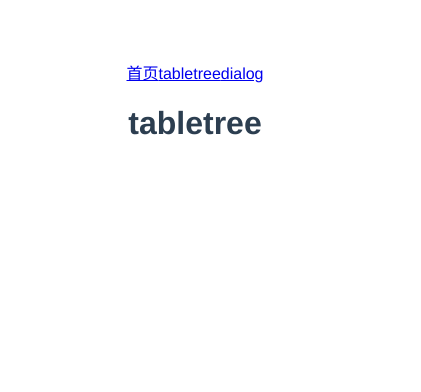
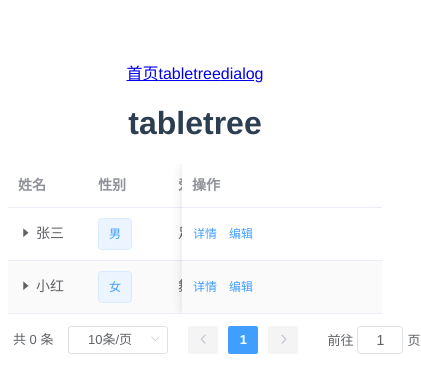
Before and after one commit to quanqiushoujila/utils, a Vue app: page /#/tabletree in a window 390 px wide. Shown: the top 392 px of the page, 421 px wide, since content can reach past the window. Built offline with nearby package versions, Linux system fonts and the light colour scheme.

Commit message:
tabletree

```diff
--- a/src/components/govDialog/index.vue
+++ b/src/components/govDialog/index.vue
@@ -167,9 +167,9 @@ export default {
   },
 }
 </script>
-<!-- <style lang="scss" scoped>
+<style scoped>
 .dialog-layout {
   margin: -30px -20px;
   padding: 0px 20px;
 }
-</style> -->
+</style>
--- a/src/components/tabletree/tabletree.vue
+++ b/src/components/govTableTree/index.vue
@@ -15,28 +15,32 @@
       :row-class-name="tableRowClassName"
       :stripe="table.stripe ? table.stripe : true"
       :size="table.size ? table.size : 'medium'"
-      :show-header="table.showHeader ? table.showHeader : true"
-      @selection-change="handleSelectionChange">
+      :show-header="table.showHeader ? table.showHeader : true">
       <el-table-column
-        v-if="table.selection == null ? true : table.selection"
+        v-if="table.isSelection == null ? true : table.isSelection"
         type="selection"
         width="55">
       </el-table-column>
       <template v-for="item in table.props">
-        <template v-if="item.treeKey">
+        <template v-if="item.treeKey && table.isTree">
           <el-table-column
             :label="item.label"
             :width="item.width ? item.width : ''"
             :prop="item.prop || ''">
             <template slot-scope="scope">
-              <span
+              <!-- <span
                 @click.prevent="toggleHandle(scope.row, scope.$index)"
                 :style="childStyles(scope.row)">
                 <i
                   :class="iconClasses(scope.row)"
                   :style="iconStyles(scope.row)"></i>
                 {{ scope.row[item.prop] }}
-              </span>
+              </span> -->
+              <i
+                @click.prevent="toggleHandle(scope.row, scope.$index)"
+                class="icon-toggle"
+                :class="iconClasses(scope.row)"></i>
+              {{ scope.row[item.prop] }}
             </template>
           </el-table-column>
         </template>
@@ -50,21 +54,44 @@
             :min-width="item.minWidth ? item.minWidth : ''"
             :width="item.width ? item.width : ''">
             <template slot-scope="scope">
-              <slot :name="item.prop" :data="scope"></slot>
+              <slot :name="item.prop" :data="templateData(item, scope.row)"></slot>
             </template>
           </el-table-column>
         </template>
         <template v-else>
-          <table-column
-            @tableCellHandle="tableCellHandle"
+          <el-table-column
+            v-if="item.show !== false ? true : false"
+            show-overflow-tooltip
             :key="item.prop"
-            :data="item">
-          </table-column>
+            :width="item.width ? item.width : ''"
+            :label="item.label">
+            <template slot-scope="scope">
+              {{ item.type === 'dic' ? getDicValue(item, scope.row[item.prop]) : scope.row[item.prop] }}
+            </template>
+          </el-table-column>
         </template>
       </template>
+      <el-table-column
+        v-if="table.operation && (table.operation.isOperation == null ? true : table.operation.isOperation)"
+        fixed="right"
+        :label="table.operation.label"
+        :width="table.operation.width ? table.operation.width : ''">
+        <template slot-scope="scope">
+          <template v-for="item in table.operation.props">
+            <el-button
+               v-if="(item.show == null ? true : item.show)"
+              :key="item.label"
+              size="small"
+              :type="table.operation.type ? table.operation.type : 'text'"
+              @click="handleOperation(item, scope.row, scope.$index)">
+              {{item.label}}
+            </el-button>
+          </template>
+        </template>
+      </el-table-column>
     </el-table>
     <!-- 分页 -->
-    <div class="block">
+    <div class="pagination" v-show="table.data.length > 0" v-if="table.pagination.isPagination">
       <el-pagination
         @size-change="handleSizeChange"
         @current-change="handleCurrentChange"
@@ -79,6 +106,7 @@
   </div>
 </template>
 <script>
+import {mergeWith, isBoolean, isString, isNumber} from 'lodash'
 export default {
   name: 'govTableTree',
   props: {
@@ -88,28 +116,47 @@ export default {
       default: false,
     },
     // 数据
-    table: {
+    tableTree: {
       type: Object,
       default () {
         return {}
       }
     },
-    id: {
-      type: String,
-      default: ''
+    defaultProps: {
+      type: Object,
+      default () {
+        return {}
+      }
     },
   },
   data () {
     return {
-      tableTree: {
+      defaultProps_: {
+        expanded: '_expanded',
+        level: '_level',
+        show: '_show',
+        children: 'children'
+      },
+      icon: {
+        right: 'el-icon-caret-right',
+        bottom: 'el-icon-caret-bottom',
+        loading: 'el-icon-loading'
+      },
+      table: {
+        isTree: true,
         // 数据
         data: [],
         // 加载中
         loading: false,
+        // 字典props
+        dicDataProps: {
+          value: 'value',
+          label: 'label'
+        },
         // 表头参数
-        props: {},
+        props: [],
         // 选择框
-        selection: false,
+        isSelection: false,
         // 是否为斑马纹
         stripe: true,
         // Table 的尺寸
@@ -117,21 +164,21 @@ export default {
         // 是否显示表头
         showHeader: true,
         operation: {
-          hasOperation: true,
+          isOperation: true,
           // 按钮类型
+          // danger-红色 warning-黄色 primary-蓝色 success-绿色 info-灰色 默认-白色
           type: 'text',
           label: '操作',
           width: 200,
-          // danger-红色 warning-黄色 primary-蓝色 success-绿色 info-灰色 默认-白色
-          data: [{
-            label: '详情',
-            fn: 'detailHandle',
-            permission: ''
-          }]
+          props: [
+            { label: '详情', fn: 'handleDetail', show: true, permission: '' },
+            { label: '编辑', fn: 'handleUpdate', show: true, permission: '' },
+            { label: '删除', fn: 'handleDelete', show: true, permission: '' },
+          ]
         },
         // 分页
         pagination: {
-          hasPagination: true,
+          isPagination: true,
           total: 0,
           currentPage: 1,
           pageSize: 10,
@@ -141,21 +188,97 @@ export default {
       }
     }
   },
-  computed: {
+  watch: {
+    defaultProps: {
+      handler (newVal) {
+        this.defaultProps_ = mergeWith(newVal, this.defaultProps_)
+      },
+      deep: true,
+      immediate: true
+    },
+    tableTree: {
+      handler (newVal) {
+        this.table = mergeWith(this.table, newVal)
+        const props = newVal.operation.props && Array.isArray(newVal.operation.props) ? newVal.operation.props : this.table.operation.props
+        this.$set(this.table.operation, 'props', props)
+      },
+      deep: true,
+      immediate: true
+    },
+    'table.isTree': {
+      handler (newVal) {
+        if (newVal) {
+          let data = Object.assign({}, this.table.data)
+        }
+      },
+      deep: true
+    }
+  },
+  methods: {
     childStyles (row) {
       return { 'padding-left': (row[this.level] > 1 ? row[this.level] * 7 : 0) + 'px' }
     },
     iconClasses (row) {
-      return !row[this.expanded] ? 'el-icon-caret-right' : 'el-icon-caret-bottom'
+      return !row[this.expanded] ? this.icon.right : this.icon.bottom
     },
     iconStyles (row) {
       return { 'visibility': this.hasChild(row) ? 'visible' : 'hidden' }
     },
     hasChild (row) {
       return (isArray(row[this.childKey]) && row[this.childKey].length >= 1) || false
-    }
-  },
-  methods: {
+    },
+    // 自定义数据
+    templateData (data, row) {
+      let result = Object.assign({}, row)
+      if (data.type === 'dic') {
+        result[`${data.prop}ForShow`] = this.getDicValue(data, row[data.prop])
+      }
+      return result
+    },
+    // 按钮是否拥有权限
+    hasPermission (val) {
+      if (val && this.permissions && this.permissions.length) {
+        return this.permissions.findIndex(item => item === val) > -1
+      }
+      return true
+    },
+    // 通过字典获取值
+    getDicValue (data, row) {
+      let values = ''
+      if (data.inputType === 'cascader') {
+
+      } else {
+        if (Array.isArray(row)) {
+          values = this.filterData(data.dicData, row)
+        } else if (isString(row) || isNumber(row)) {
+          values = this.filterData(data.dicData, [row])
+        }
+      }
+      return values
+    },
+    // 过滤数据
+    filterData (data, row) {
+      let values = []
+      for (let i = 0, len = data.length; i < len; i++) {
+        for (let j = 0, len1 = row.length; j < len1; j++) {
+          if (data[i][this.table.dicDataProps.value] === row[j]) {
+            values.push(data[i])
+          }
+        }
+      }
+      let result = values.map(item => {
+        return item[this.table.dicDataProps.label]
+      })
+      return result.toString()
+    },
+    // 按钮是否显示
+    isShow (status = true) {
+      if (isBoolean(status) && status) {
+        return true
+      } else {
+        return false
+      }
+    },
     // 当某一行被点击时会触发该事件
     handleRowClick (row, event, column) {
       this.$emit('rowClickHandle', row, event, column)
@@ -206,10 +329,20 @@ export default {
     // 切换子级
     toggleHandle (row, index) {
 
+    },
+    // 按钮事件
+    handleOperation (item, row, index) {
+      this.$emit(item.fn, row, index)
     }
   }
 }
 </script>
-<style scoped lang="scss">
-
+<style scoped>
+.pagination {
+  margin-top: 10px;
+  text-align: right;
+}
+.icon-toggle {
+  cursor: pointer;
+}
 </style>
--- /dev/null
+++ b/src/utils/tableTree.js
@@ -0,0 +1,3 @@
+export function setTableTreeData () {
+
+}
--- a/src/views/tabletree.vue
+++ b/src/views/tabletree.vue
@@ -1,9 +1,49 @@
 <template>
   <div>
     <h1>tabletree</h1>
+    <gov-table-tree
+      @handleDetail="handleDetail"
+      @handleUpdate="handleUpdate"
+      :tableTree="tableTree">
+      <template slot-scope="scope" slot="sex">
+        <el-tag>{{scope.data.sexForShow}}</el-tag>
+      </template>
+      </gov-table-tree>
   </div>
 </template>
 <script>
+import govTableTree from '@/components/govTableTree'
 export default {
+  components: {govTableTree},
+  data () {
+    return {
+      tableTree: {
+        data: [
+          {id: 1, name: '张三', sex: '1', address: '北京', hobby: ['1', '2']},
+          {id: 2, name: '小红', sex: '2', address: '北京', hobby: ['3']},
+        ],
+        props: [
+          {label: '姓名', prop: 'name', treeKey: true},
+          {label: '性别', prop: 'sex', template: true, type: 'dic', dicData: [{value: '1', label: '男'}, {value: '2', label: '女'}]},
+          {label: '爱好', prop: 'hobby', type: 'dic', dicData: [{value: '1', label: '足球'}, {value: '2', label: '篮球'}, {value: '3', label: '舞蹈'}]},
+          {label: '住址', prop: 'address'}
+        ],
+        operation: {
+          props: [
+            { label: '详情', fn: 'handleDetail', show: true, permission: '' },
+            { label: '编辑', fn: 'handleUpdate', show: true, permission: '' },
+          ]
+        }
+      }
+    }
+  },
+  methods: {
+    handleDetail (row) {
+      console.log('详情', row)
+    },
+    handleUpdate (row) {
+      console.log('编辑', row)
+    },
+  }
 }
 </script>
```
Also changed, not shown: src/components/govBreadCrumb/index.vue (renamed from src/components/breadCrumb/index.vue).
